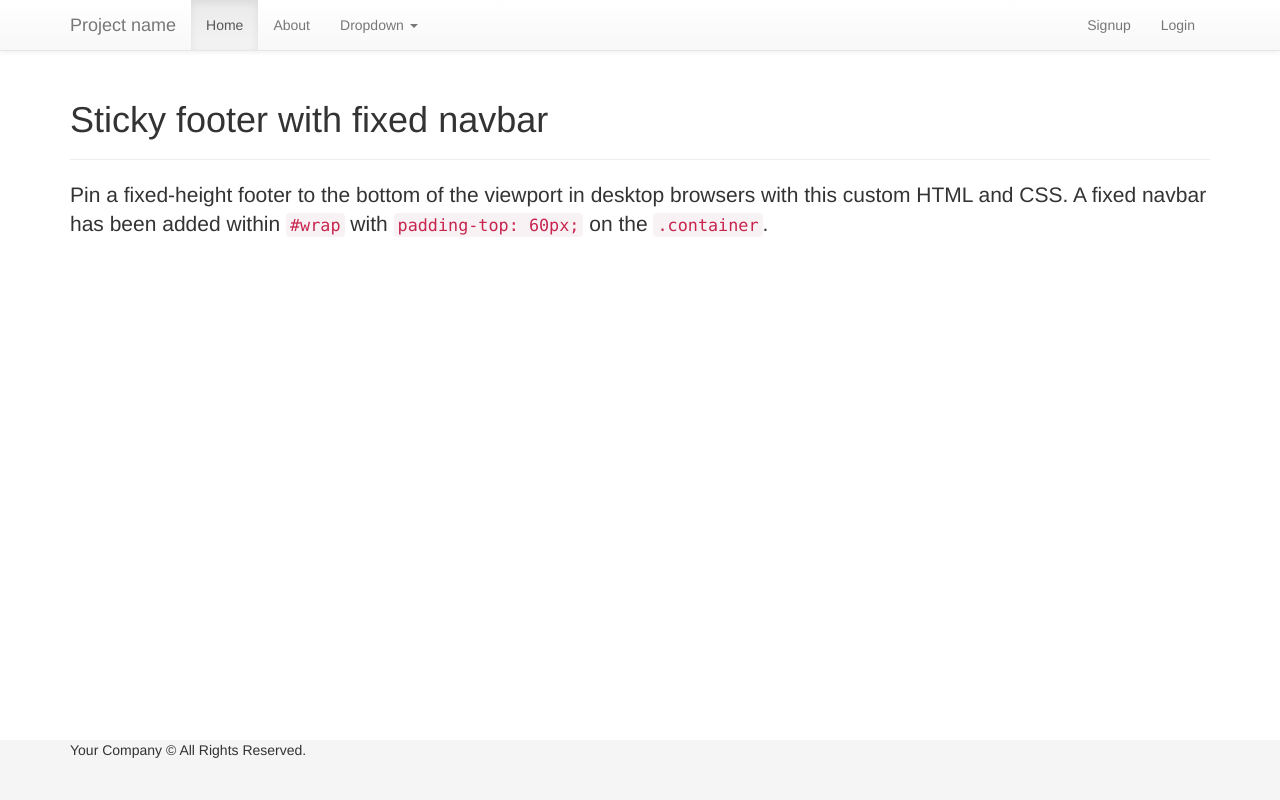
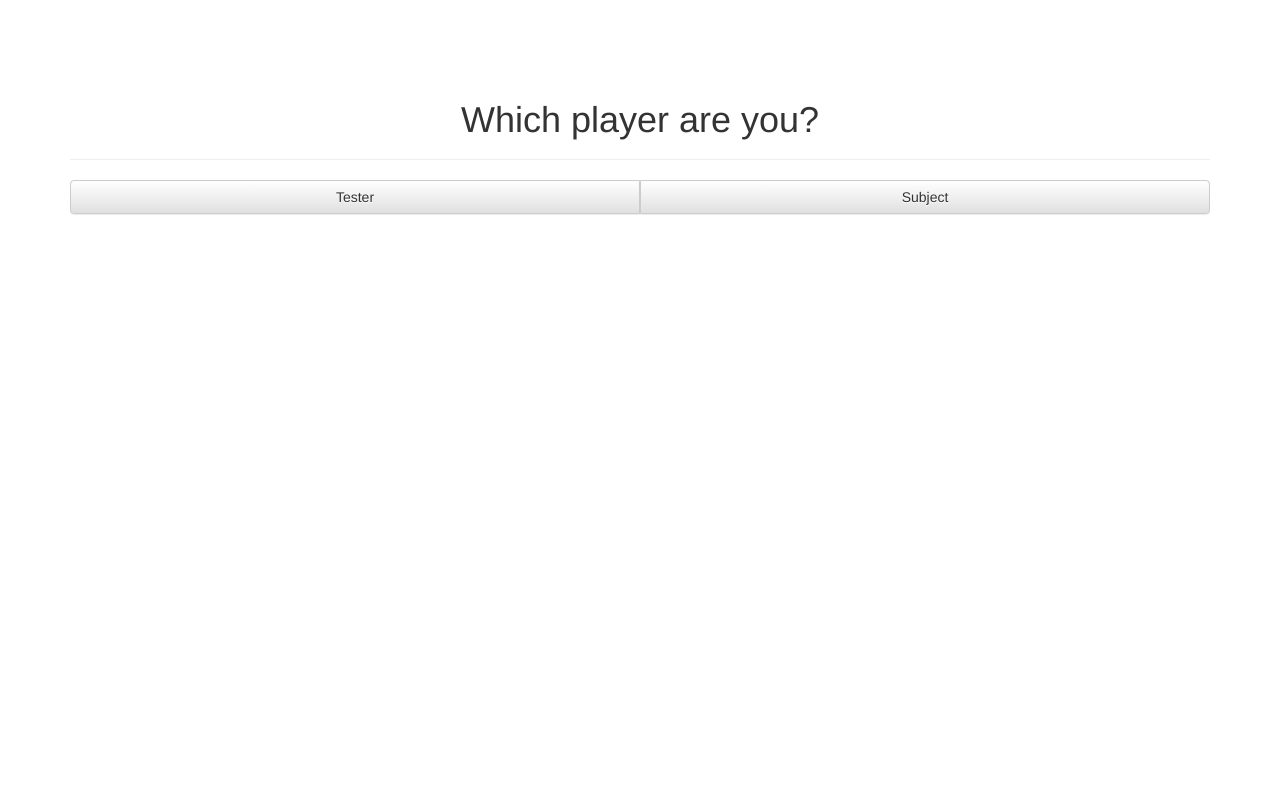
Before and after one commit to frizensami/dixit, a Flask app: page / in a window 1280 px wide. Run offline with Flask 2, Linux system fonts and the light colour scheme; some libraries are stand-ins or nearby versions.

Commit message:
Modify README to spec, add Flask-SocketIO, modify main page

```diff
--- a/app.py
+++ b/app.py
@@ -8,6 +8,7 @@ import logging
 from logging import Formatter, FileHandler
 from forms import *
 import os
+from flask_socketio import SocketIO
 
 #----------------------------------------------------------------------------#
 # App Config.
@@ -15,6 +16,7 @@ import os
 
 app = Flask(__name__)
 app.config.from_object('config')
+socketio = SocketIO(app)
 #db = SQLAlchemy(app)
 
 # Automatically tear down SQLAlchemy.
@@ -46,6 +48,22 @@ def home():
     return render_template('pages/placeholder.home.html')
 
 
+@app.route('/<int:playerid>')
+def player(playerid):
+    return "1"
+
+
+@app.route('/<int:playerid>/play/<int:cardnum>')
+def play(playerid, cardnum):
+    return cardnum
+
+
+@app.route('/<int:playerid>/choose/<int:cardnum>')
+def choose(playerid, cardnum):
+    return cardnum
+
+
+'''
 @app.route('/about')
 def about():
     return render_template('pages/placeholder.about.html')
@@ -67,13 +85,13 @@ def register():
 def forgot():
     form = ForgotForm(request.form)
     return render_template('forms/forgot.html', form=form)
-
+'''
 # Error handlers.
 
 
 @app.errorhandler(500)
 def internal_error(error):
-    #db_session.rollback()
+    # db_session.rollback()
     return render_template('errors/500.html'), 500
 
 
@@ -84,7 +102,8 @@ def not_found_error(error):
 if not app.debug:
     file_handler = FileHandler('error.log')
     file_handler.setFormatter(
-        Formatter('%(asctime)s %(levelname)s: %(message)s [in %(pathname)s:%(lineno)d]')
+        Formatter(
+            '%(asctime)s %(levelname)s: %(message)s [in %(pathname)s:%(lineno)d]')
     )
     app.logger.setLevel(logging.INFO)
     file_handler.setLevel(logging.INFO)
@@ -97,7 +116,7 @@ if not app.debug:
 
 # Default port:
 if __name__ == '__main__':
-    app.run()
+    socketio.run(app)
 
 # Or specify port manually:
 '''
--- a/templates/layouts/main.html
+++ b/templates/layouts/main.html
@@ -38,8 +38,7 @@
 
   <!-- Wrap all page content here -->
   <div id="wrap">
-
-    <!-- Fixed navbar -->
+  {#
     <div class="navbar navbar-default navbar-fixed-top">
       <div class="container">
         <div class="navbar-header">
@@ -71,10 +70,10 @@
             <li><a href="{{ url_for('register') }}">Signup</a></li>
             <li><a href="{{ url_for('login') }}">Login</a></li>
           </ul>
-        </div><!--/.nav-collapse -->
         </div>
       </div>
-
+    </div>
+  #}
   <!-- Begin page content -->
   <main id="content" role="main" class="container">
 
@@ -94,26 +93,20 @@
   </main>
 
 </div>
-
+<!--
   <div id="footer">
     <div class="container">
-      <p>Your Company &copy; All Rights Reserved.</p>
+      <p>Intelligence and Singapore Society 2016 &copy; All Rights Reserved.</p>
       {% block footer %}{% endblock %}
     </div>
   </div>
-
+-->
 <script type="text/javascript" src="//ajax.googleapis.com/ajax/libs/jquery/1.11.1/jquery.min.js"></script>
 <script>window.jQuery || document.write('<script type="text/javascript" src="/static/js/libs/jquery-1.11.1.min.js"><\/script>')</script>
 <script type="text/javascript" src="/static/js/libs/bootstrap-3.1.1.min.js" defer></script>
 <script type="text/javascript" src="/static/js/plugins.js" defer></script>
 <script type="text/javascript" src="/static/js/script.js" defer></script>
 <!-- Google Analytics - Change UA-XXXXX-X to be your site's ID -->
-  <script>
-  window._gaq = [['_setAccount','UAXXXXXXXX1'],['_trackPageview'],['_trackPageLoadTime']];
-  Modernizr.load({
-    load: ('https:' == location.protocol ? '//ssl' : '//www') + '.google-analytics.com/ga.js'
-  });
-  </script>
-
+<script type="text/javascript" src="//cdnjs.cloudflare.com/ajax/libs/socket.io/1.3.6/socket.io.min.js"></script>
 </body>
 </html>
--- a/templates/pages/placeholder.home.html
+++ b/templates/pages/placeholder.home.html
@@ -3,8 +3,12 @@
 {% block content %}
 
 <div class="page-header">
-  <h1>Sticky footer with fixed navbar</h1>
+  <center><h1>Which player are you?</h1></center>
 </div>
-<p class="lead">Pin a fixed-height footer to the bottom of the viewport in desktop browsers with this custom HTML and CSS. A fixed navbar has been added within <code>#wrap</code> with <code>padding-top: 60px;</code> on the <code>.container</code>.</p>
+
+<div class="btn-group btn-group-justified" role="group" aria-label="...">
+  <a href="/1" class="btn btn-default" role="button">Tester</a>
+  <a href="/1" class="btn btn-default" role="button">Subject</a>
+</div>
 
 {% endblock %}
```
Also changed, not shown: requirements.txt (+13 -8 lines), README.md. Lines whose indentation alone changed are shown as unchanged.
